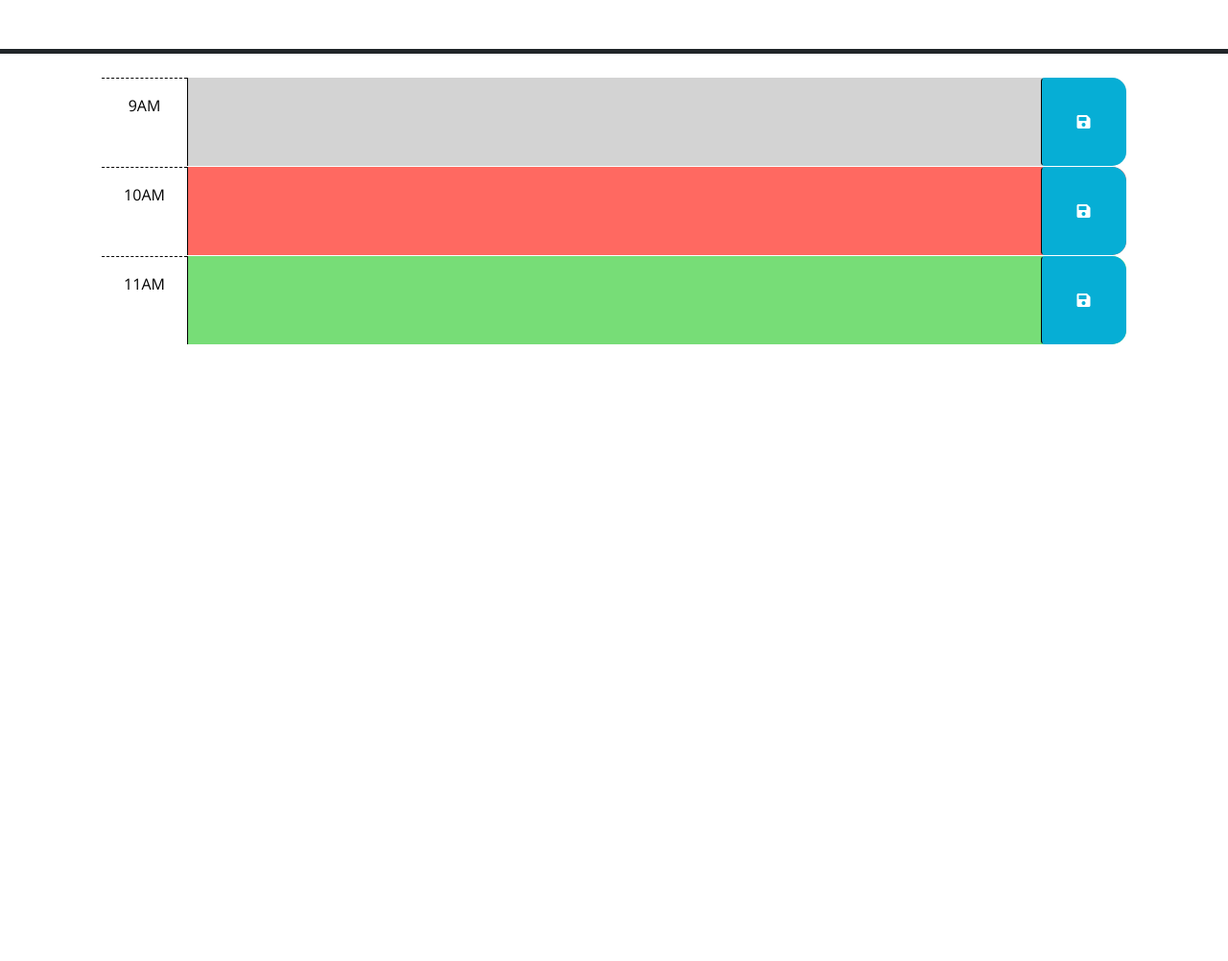
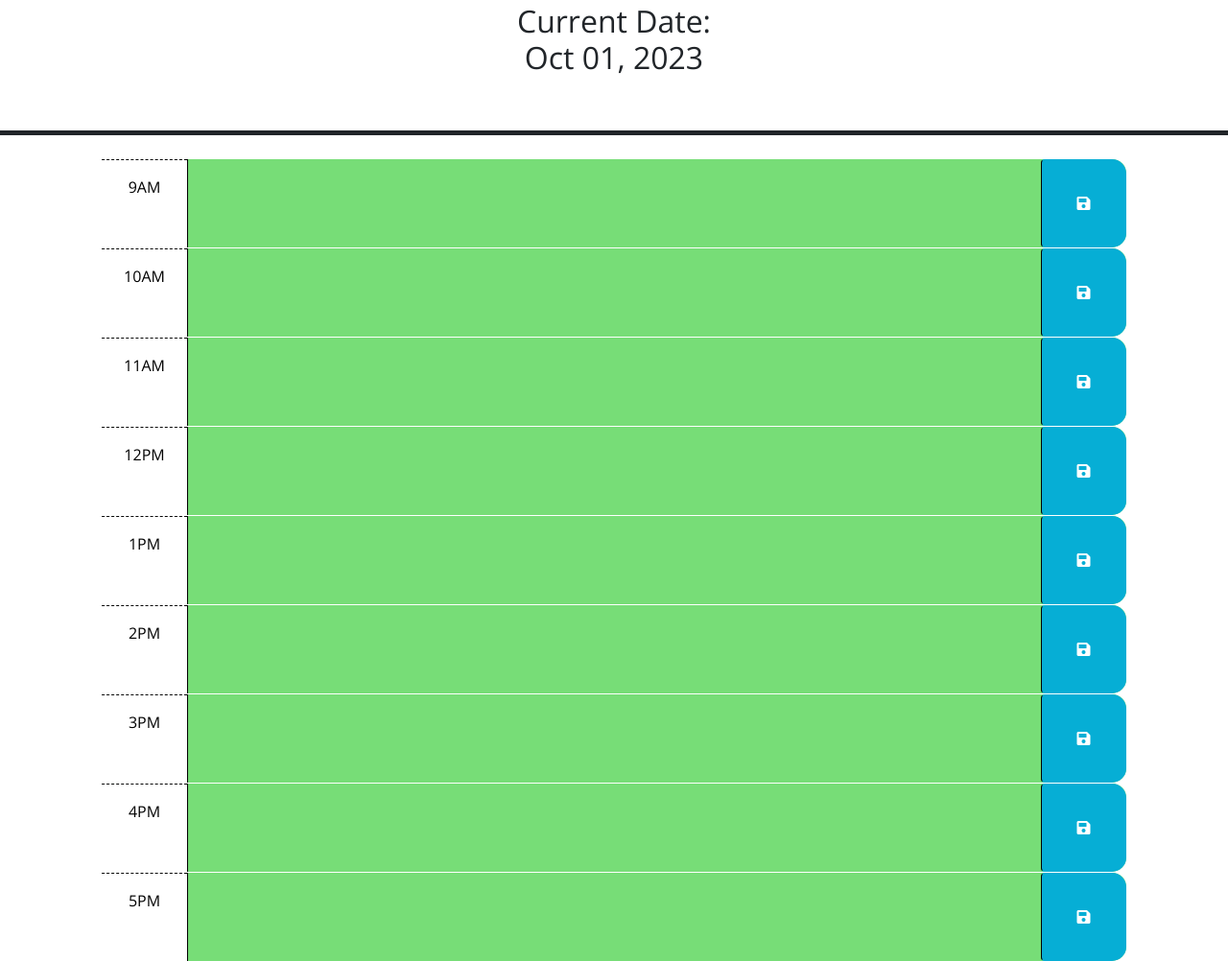
Before and after one commit to imshocker/red-rocket, a plain HTML site: page index.html in a window 1280 px wide. Shown: the part 176-1178 px from the top of the page at 96% size. Before the commit the page ends 800 px from the top, so only its background shows below. Drawn offline with nearby package versions, Linux system fonts and the light colour scheme; files that its build step writes are made by us from their sources.

Commit message:
added save event & define time function

```diff
--- a/assets/script.js
+++ b/assets/script.js
@@ -1,23 +1,55 @@
-// Wrap all code that interacts with the DOM in a call to jQuery to ensure that
-// the code isn't run until the browser has finished rendering all the elements
-// in the html.
+var timeDisplayEl = $('#time-display')
+
 $(function () {
-  // TODO: Add a listener for click events on the save button. This code should
-  // use the id in the containing time-block as a key to save the user input in
-  // local storage. HINT: What does `this` reference in the click listener
-  // function? How can DOM traversal be used to get the "hour-x" id of the
-  // time-block containing the button that was clicked? How might the id be
-  // useful when saving the description in local storage?
-  //
-  // TODO: Add code to apply the past, present, or future class to each time
-  // block by comparing the id to the current hour. HINTS: How can the id
-  // attribute of each time-block be used to conditionally add or remove the
-  // past, present, and future classes? How can Day.js be used to get the
-  // current hour in 24-hour time?
-  //
-  // TODO: Add code to get any user input that was saved in localStorage and set
-  // the values of the corresponding textarea elements. HINT: How can the id
-  // attribute of each time-block be used to do this?
-  //
-  // TODO: Add code to display the current date in the header of the page.
-});
+  function saveEvent() {
+    // Event handler for "Save" buttons
+    $('.saveBtn').on('click', function () {
+      // Inside this function, `this` refers to the clicked button element
+      var $timeBlock = $(this).closest('.time-block') // Find the parent time block
+      var timeBlockId = $timeBlock.attr('id') // Get the time block's ID
+
+      // Assuming you have a textarea inside the time block
+      var userInput = $timeBlock.find('textarea').val() // Get the user's input
+
+      // Save the user's input to local storage using the time block's ID as a key
+      var savedData = JSON.parse(localStorage.getItem('savedData')) || {}
+      savedData[timeBlockId] = userInput
+      localStorage.setItem('savedData', JSON.stringify(savedData))
+
+      // Optionally, provide feedback to the user (e.g., change button color)
+      $(this).addClass('saved') // Apply a CSS class or other visual indication
+    })
+  }
+  saveEvent()
+
+  function defineTimeBlock() {
+    // Get the current hour using Day.js
+    var currentHour = dayjs().format('H')
+
+    // Iterate through each time block
+    $('.time-block').each(function () {
+      var blockId = $(this).attr('id').split('-')[1]  // Extract the hour from the ID
+      var blockHour = parseInt(blockId)   // Convert the hour to an integer
+
+      if (blockHour < currentHour) {
+        $(this).removeClass('present future').addClass('past')
+      } else if (blockHour === currentHour) {
+        $(this).removeClass('past future').addClass('present')
+      } else {
+        $(this).removeClass('past present').addClass('future')
+      }
+    })
+  }
+
+  defineTimeBlock()
+
+
+})
+
+function displayTime() {
+  var currentDate = dayjs().format('MMM DD, YYYY')
+  timeDisplayEl.text(currentDate)
+}
+
+displayTime()
+setInterval(displayTime, 1000)
--- a/index.html
+++ b/index.html
@@ -18,61 +18,98 @@
       href="https://fonts.googleapis.com/css?family=Open+Sans&display=swap"
       rel="stylesheet"
     />
-    <link rel="stylesheet" href="style.css" />
+    <link rel="stylesheet" href="assets/style.css" />
     <title>Work Day Scheduler</title>
   </head>
 
   <body>
-    <header class="p-5 mb-4 border-5 border-bottom border-dark text-center">
+    <header class="p-5 mb-4 border-5 border-bottom border-dark text-center header">
       <h1 class="display-3">Work Day Scheduler</h1>
       <p class="lead">A simple calendar app for scheduling your work day</p>
       <p id="currentDay" class="lead"></p>
+      <h2>
+        Current Date: <br />
+        <span id="time-display"></span>
+      </h2>
     </header>
+
     <div class="container-lg px-5">
-      <!-- Use class for "past", "present", and "future" to apply styles to the
-        time-block divs accordingly. The javascript will need to do this by
-        adding/removing these classes on each div by comparing the hour in the
-        id to the current hour. The html provided below is meant to be an example
-        demonstrating how the css provided can be leveraged to create the
-        desired layout and colors. The html below should be removed or updated
-        in the finished product. Remember to delete this comment once the
-        code is implemented.
-        -->
 
-      <!-- Example of a past time block. The "past" class adds a gray background color. -->
-      <div id="hour-9" class="row time-block past">
+      <div id="hour-9" class="row time-block">
         <div class="col-2 col-md-1 hour text-center py-3">9AM</div>
         <textarea class="col-8 col-md-10 description" rows="3"> </textarea>
         <button class="btn saveBtn col-2 col-md-1" aria-label="save">
           <i class="fas fa-save" aria-hidden="true"></i>
         </button>
       </div>
-
-      <!-- Example of a a present time block. The "present" class adds a red background color. -->
-      <div id="hour-10" class="row time-block present">
+      <div id="hour-10" class="row time-block">
         <div class="col-2 col-md-1 hour text-center py-3">10AM</div>
         <textarea class="col-8 col-md-10 description" rows="3"> </textarea>
         <button class="btn saveBtn col-2 col-md-1" aria-label="save">
           <i class="fas fa-save" aria-hidden="true"></i>
         </button>
       </div>
-
-      <!-- Example of a future time block. The "future" class adds a green background color. -->
-      <div id="hour-11" class="row time-block future">
+      <div id="hour-11" class="row time-block">
         <div class="col-2 col-md-1 hour text-center py-3">11AM</div>
         <textarea class="col-8 col-md-10 description" rows="3"> </textarea>
         <button class="btn saveBtn col-2 col-md-1" aria-label="save">
           <i class="fas fa-save" aria-hidden="true"></i>
         </button>
       </div>
+      <div id="hour-12" class="row time-block">
+        <div class="col-2 col-md-1 hour text-center py-3">12PM</div>
+        <textarea class="col-8 col-md-10 description" rows="3"> </textarea>
+        <button class="btn saveBtn col-2 col-md-1" aria-label="save">
+          <i class="fas fa-save" aria-hidden="true"></i>
+        </button>
+      </div>
+      <div id="hour-13" class="row time-block">
+        <div class="col-2 col-md-1 hour text-center py-3">1PM</div>
+        <textarea class="col-8 col-md-10 description" rows="3"> </textarea>
+        <button class="btn saveBtn col-2 col-md-1" aria-label="save">
+          <i class="fas fa-save" aria-hidden="true"></i>
+        </button>
+      </div>
+      <div id="hour-14" class="row time-block">
+        <div class="col-2 col-md-1 hour text-center py-3">2PM</div>
+        <textarea class="col-8 col-md-10 description" rows="3"> </textarea>
+        <button class="btn saveBtn col-2 col-md-1" aria-label="save">
+          <i class="fas fa-save" aria-hidden="true"></i>
+        </button>
+      </div>
+      <div id="hour-15" class="row time-block">
+        <div class="col-2 col-md-1 hour text-center py-3">3PM</div>
+        <textarea class="col-8 col-md-10 description" rows="3"> </textarea>
+        <button class="btn saveBtn col-2 col-md-1" aria-label="save">
+          <i class="fas fa-save" aria-hidden="true"></i>
+        </button>
+      </div>
+      <div id="hour-16" class="row time-block">
+        <div class="col-2 col-md-1 hour text-center py-3">4PM</div>
+        <textarea class="col-8 col-md-10 description" rows="3"> </textarea>
+        <button class="btn saveBtn col-2 col-md-1" aria-label="save">
+          <i class="fas fa-save" aria-hidden="true"></i>
+        </button>
+      </div>
+      <div id="hour-17" class="row time-block">
+        <div class="col-2 col-md-1 hour text-center py-3">5PM</div>
+        <textarea class="col-8 col-md-10 description" rows="3"> </textarea>
+        <button class="btn saveBtn col-2 col-md-1" aria-label="save">
+          <i class="fas fa-save" aria-hidden="true"></i>
+        </button>
+      </div>
+    </div>
 
+    <script src="https://cdn.jsdelivr.net/npm/bootstrap@5.1.3/dist/js/bootstrap.bundle.min.js"
+      integrity="sha384-ka7Sk0Gln4gmtz2MlQnikT1wXgYsOg+OMhuP+IlRH9sENBO0LRn5q+8nbTov4+1p"
+      crossorigin="anonymous">
+    </script>
     <script src="https://code.jquery.com/jquery-3.4.1.min.js"></script>
     <script
       src="https://cdn.jsdelivr.net/npm/dayjs@1.11.3/dayjs.min.js"
       integrity="sha256-iu/zLUB+QgISXBLCW/mcDi/rnf4m4uEDO0wauy76x7U="
-      crossorigin="anonymous"
-    ></script>
-
-    <script src="script.js"></script>
+      crossorigin="anonymous">
+    </script>
+    <script src="assets/script.js"></script>
   </body>
 </html>
```
